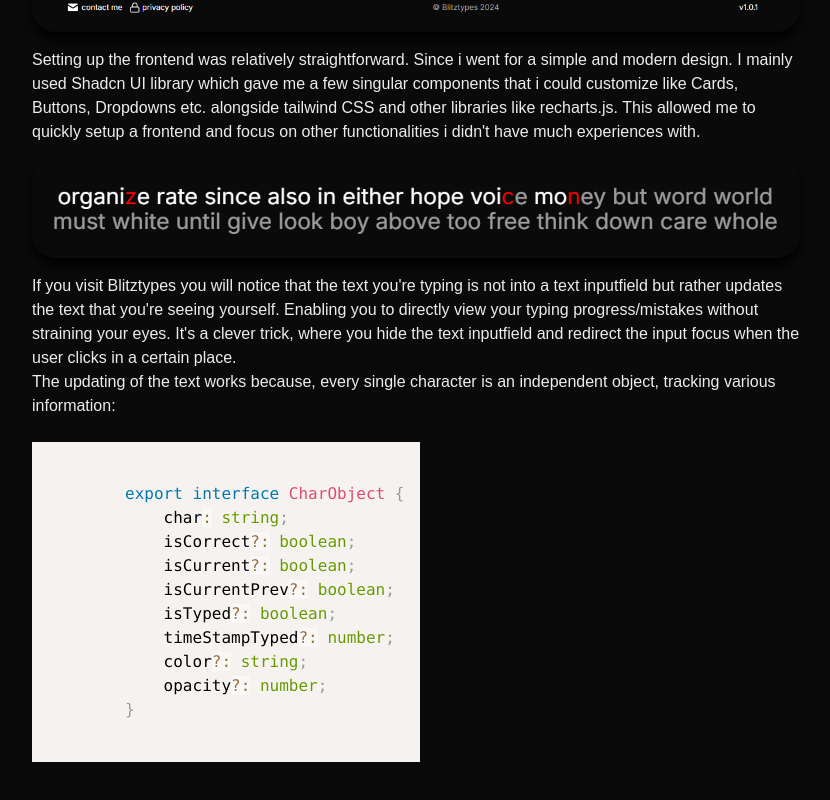
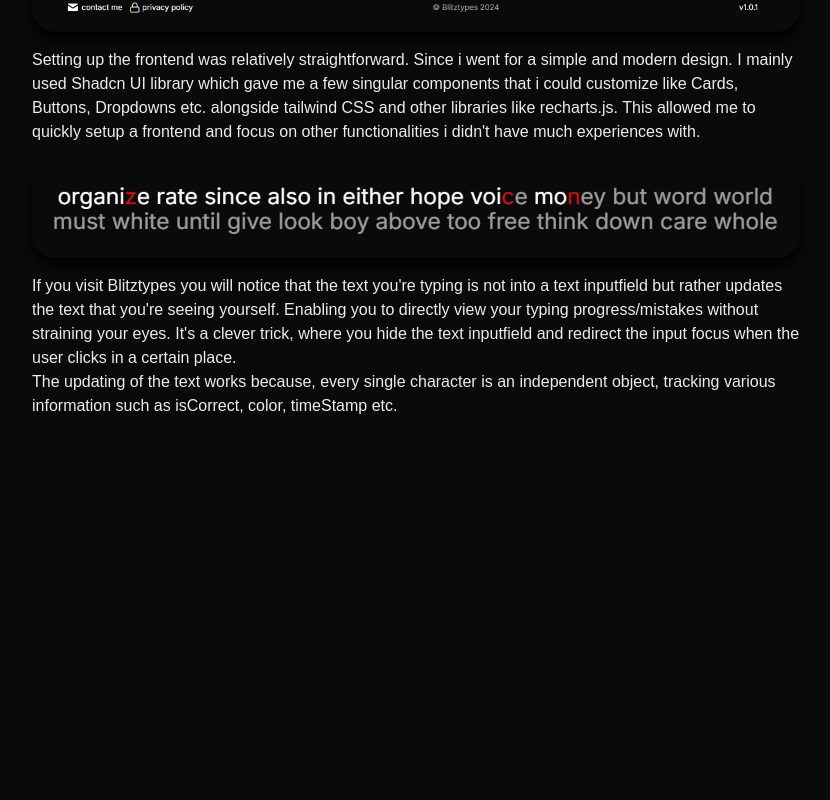
Before and after one commit to KirishanthRajaraj/portfolio-2024, a Next.js app: page /BlitzTypes in a window 1280 px wide. Shown: the part 1691-2491 px from the top of the page, without its empty margins (224-1054 px from the left). After the commit the page ends 2197 px from the top, so only its background shows below. Built offline with nearby package versions, Linux system fonts and the light colour scheme.

Commit message:
remove syntax highlight embed

```diff
--- a/src/app/BlitzTypes/page.tsx
+++ b/src/app/BlitzTypes/page.tsx
@@ -1,22 +1,9 @@
 import React from 'react'
 import Image from 'next/image';
+import dynamic from 'next/dynamic';
 import Navigation from '../components/navigation';
-import { Prism as SyntaxHighlighter } from 'react-syntax-highlighter';
-import { atelierSavannaDark } from 'react-syntax-highlighter/dist/esm/styles/prism';
 
 const Blitztypes = () => {
-    const charobj = `
-        export interface CharObject {
-            char: string;
-            isCorrect?: boolean;
-            isCurrent?: boolean;
-            isCurrentPrev?: boolean;
-            isTyped?: boolean;
-            timeStampTyped?: number;
-            color?: string;
-            opacity?: number;
-        }
-    `;
 
     return (
         <div>
@@ -90,13 +77,8 @@ const Blitztypes = () => {
                                     If you visit <a href="https://blitz-types.vercel.app/">Blitztypes</a> you will notice that the text you're typing is not into a text inputfield but rather
                                     updates the text that you're seeing yourself. Enabling you to directly view your typing progress/mistakes without straining your eyes. It's a clever
                                     trick, where you hide the text inputfield and redirect the input focus when the user clicks in a certain place.
-                                    <br />The updating of the text works because, every single character is an independent object, tracking various information:
+                                    <br />The updating of the text works because, every single character is an independent object, tracking various information such as isCorrect, color, timeStamp etc.
                                 </p>
-                                <div className="col-12 max-w-full mb-2 flex gap-3 md:gap-5 relative">
-                                    <SyntaxHighlighter language="typescript" style={atelierSavannaDark}>
-                                        {charobj}
-                                    </SyntaxHighlighter>
-                                </div>
 
                             </div>
                         </div>
```
